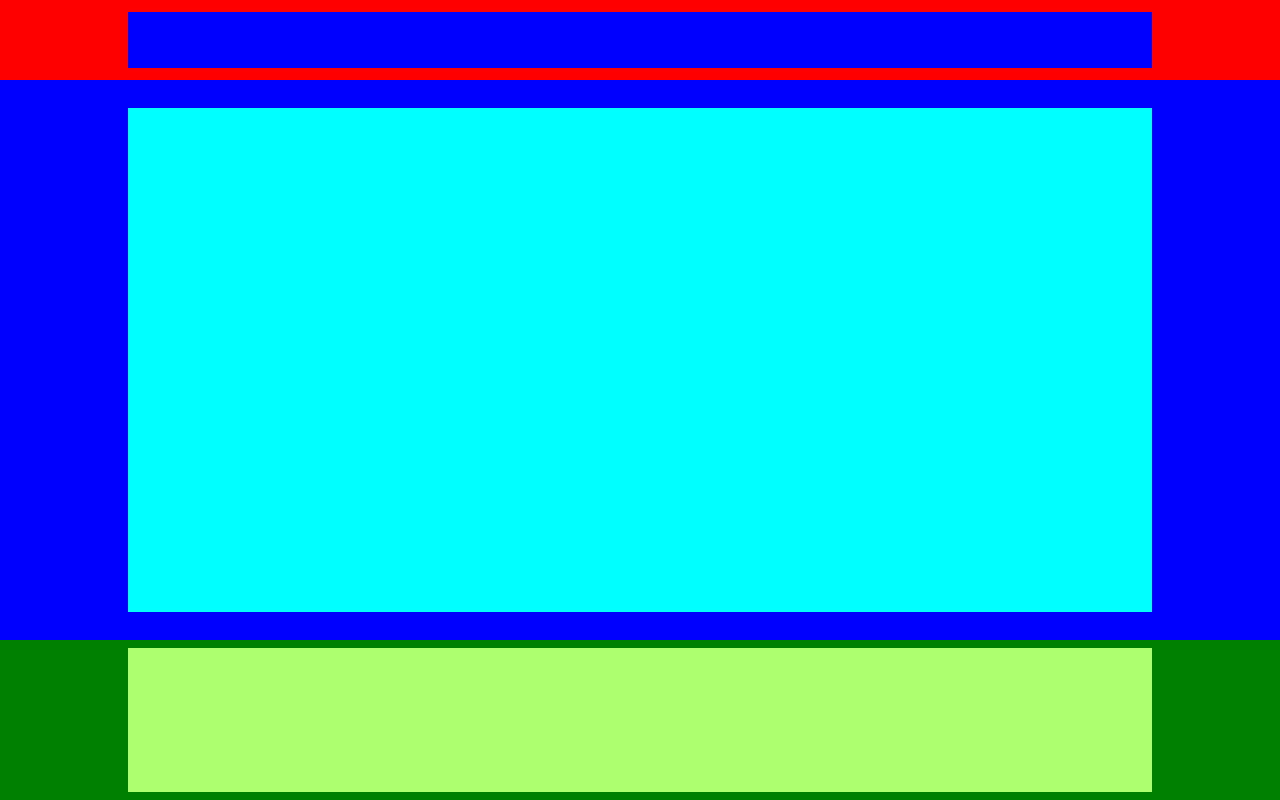
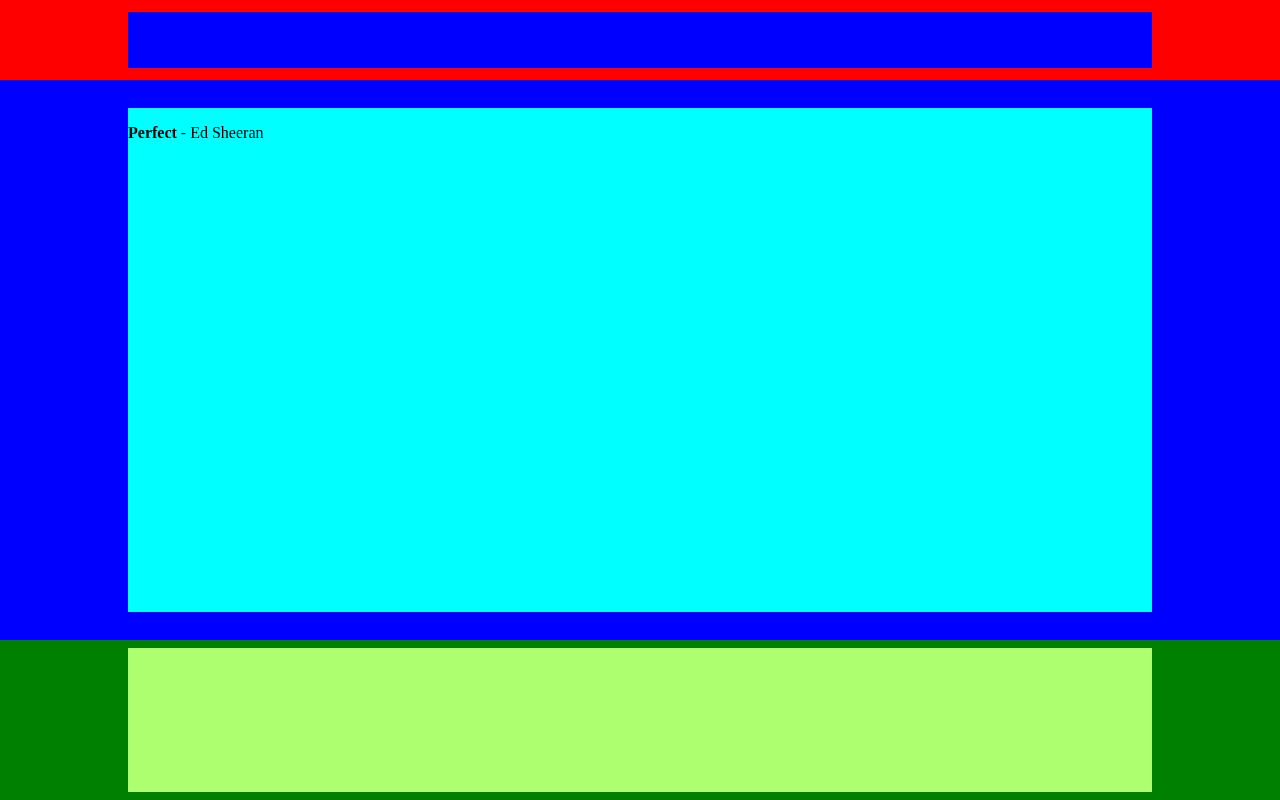
Before and after one commit to kirbs-btw/shuffle.ai, a website: page frontend/index.html in a window 1280 px wide. Drawn offline with Linux system fonts and the light colour scheme.

Commit message:
Add files via upload

```diff
--- a/frontend/index.html
+++ b/frontend/index.html
@@ -20,7 +20,12 @@
     </div>
     <div class="playlist-section">
         <!-- list of the songs added to the playlist -->
-        <div class="playlist-container"></div>
+        <div class="playlist-container">
+            <!-- playlist item-->
+            <div class="song-container">
+                <p><b>Perfect</b> - Ed Sheeran</p>
+            </div>
+        </div>
     </div>
     <div class="suggestions-section">
         <div class="suggestion-container"></div>
```
